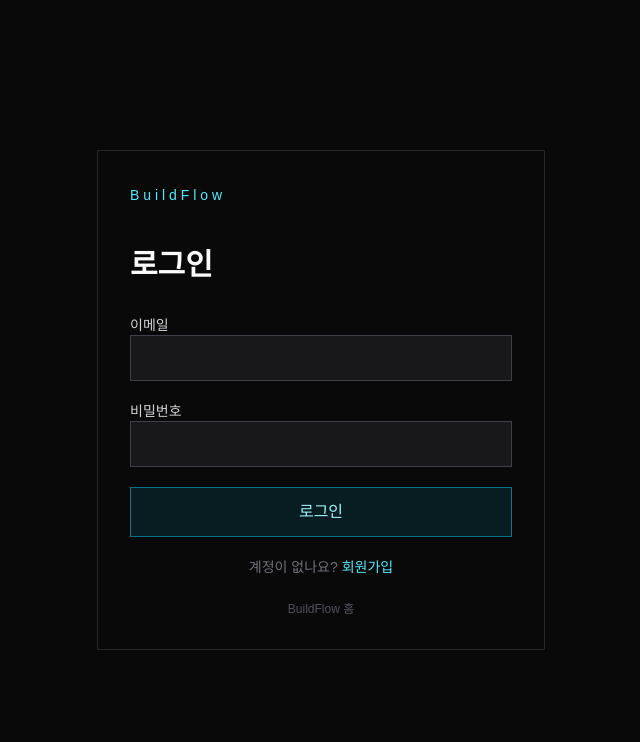
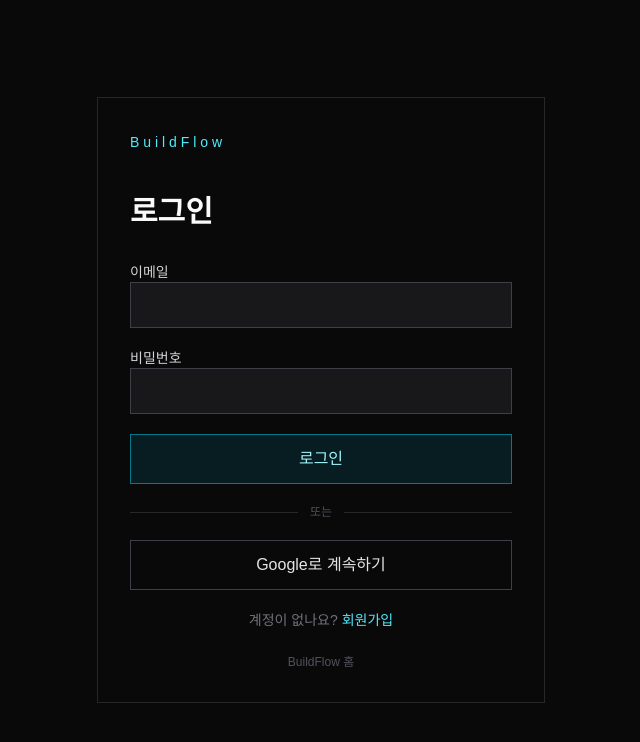
Before and after one commit to leehojae0618-ui/buildflow, a Next.js app: page /login in a window 1280 px wide. Shown: the top 742 px of the page, without its empty margins (319-959 px from the left). Built offline with nearby package versions, Linux system fonts and the light colour scheme; no server answers.

Commit message:
feat: add Google OAuth authentication

```diff
--- a/src/app/(auth)/login/page.tsx
+++ b/src/app/(auth)/login/page.tsx
@@ -3,12 +3,12 @@ import { redirect } from "next/navigation";
 import { createSupabaseServerClient } from "@/lib/supabase/server";
 import { LoginForm } from "@/features/auth/components/login-form";
 
-export default async function LoginPage({ searchParams }: { searchParams: Promise<{ next?: string; message?: string }> }) {
+export default async function LoginPage({ searchParams }: { searchParams: Promise<{ next?: string; message?: string; error?: string }> }) {
   const supabase = await createSupabaseServerClient();
   const { data: { user } } = await supabase.auth.getUser();
   if (user) redirect("/app");
   const params = await searchParams;
-  return <AuthCard title="로그인"><>{params.message === "email-confirmation" && <p className="mb-5 border border-cyan-400/30 bg-cyan-400/10 px-3 py-2 text-sm text-cyan-200">이메일을 확인한 뒤 로그인해주세요.</p>}<LoginForm next={params.next} /><Link href="/" className="mt-6 block text-center text-xs text-zinc-600 hover:text-zinc-400">BuildFlow 홈</Link></></AuthCard>;
+  return <AuthCard title="로그인"><>{params.message === "email-confirmation" && <p className="mb-5 border border-cyan-400/30 bg-cyan-400/10 px-3 py-2 text-sm text-cyan-200">이메일을 확인한 뒤 로그인해주세요.</p>}{params.error === "oauth" && <p role="alert" className="mb-5 border border-red-400/30 bg-red-400/10 px-3 py-2 text-sm text-red-200">Google 로그인 요청을 처리하지 못했습니다. 잠시 후 다시 시도해주세요.</p>}{params.error === "auth-callback" && <p role="alert" className="mb-5 border border-red-400/30 bg-red-400/10 px-3 py-2 text-sm text-red-200">인증을 완료하지 못했습니다. 다시 시도해주세요.</p>}<LoginForm next={params.next} /><Link href="/" className="mt-6 block text-center text-xs text-zinc-600 hover:text-zinc-400">BuildFlow 홈</Link></></AuthCard>;
 }
 
 function AuthCard({ title, children }: { title: string; children: React.ReactNode }) {
--- a/src/features/auth/actions.ts
+++ b/src/features/auth/actions.ts
@@ -38,3 +38,15 @@ export async function logout() {
   await supabase.auth.signOut();
   redirect("/login");
 }
+
+export async function signInWithGoogle(formData: FormData) {
+  const supabase = await createSupabaseServerClient();
+  const next = getSafeRedirect(String(formData.get("next") || "/app"));
+  const redirectTo = `${appUrl}/auth/callback?next=${encodeURIComponent(next)}`;
+  const { data, error } = await supabase.auth.signInWithOAuth({
+    provider: "google",
+    options: { redirectTo },
+  });
+  if (error || !data.url) redirect("/login?error=oauth");
+  redirect(data.url);
+}
--- a/src/features/auth/components/login-form.tsx
+++ b/src/features/auth/components/login-form.tsx
@@ -2,18 +2,22 @@
 
 import Link from "next/link";
 import { useActionState } from "react";
-import { login } from "@/features/auth/actions";
+import { login, signInWithGoogle } from "@/features/auth/actions";
 
 export function LoginForm({ next }: { next?: string }) {
   const [state, formAction, pending] = useActionState(login, {});
   return (
-    <form action={formAction} className="space-y-5">
+    <div className="space-y-5">
+      <form action={formAction} className="space-y-5">
       <input type="hidden" name="next" value={next ?? "/app"} />
       {state.error && <p role="alert" className="border border-red-400/30 bg-red-400/10 px-3 py-2 text-sm text-red-200">{state.error}</p>}
       <label className="block space-y-2 text-sm text-zinc-300">이메일<input name="email" type="email" autoComplete="email" required className="w-full border border-zinc-700 bg-zinc-900 px-3 py-3 text-zinc-100 outline-none focus:border-cyan-400" />{state.fieldErrors?.email && <span className="text-xs text-red-300">{state.fieldErrors.email}</span>}</label>
       <label className="block space-y-2 text-sm text-zinc-300">비밀번호<input name="password" type="password" autoComplete="current-password" required className="w-full border border-zinc-700 bg-zinc-900 px-3 py-3 text-zinc-100 outline-none focus:border-cyan-400" />{state.fieldErrors?.password && <span className="text-xs text-red-300">{state.fieldErrors.password}</span>}</label>
       <button disabled={pending} className="w-full border border-cyan-400/50 bg-cyan-400/10 px-4 py-3 text-sm font-medium text-cyan-200 disabled:cursor-wait disabled:opacity-50">{pending ? "로그인 중..." : "로그인"}</button>
+      </form>
+      <div className="flex items-center gap-3 text-xs text-zinc-600"><span className="h-px flex-1 bg-zinc-800" />또는<span className="h-px flex-1 bg-zinc-800" /></div>
+      <form action={signInWithGoogle}><input type="hidden" name="next" value={next ?? "/app"} /><button type="submit" className="w-full border border-zinc-700 px-4 py-3 text-sm font-medium text-zinc-200 hover:border-cyan-400/50 hover:text-cyan-200">Google로 계속하기</button></form>
       <p className="text-center text-sm text-zinc-500">계정이 없나요? <Link href="/signup" className="text-cyan-300 hover:text-cyan-200">회원가입</Link></p>
-    </form>
+    </div>
   );
 }
--- a/src/features/auth/components/signup-form.tsx
+++ b/src/features/auth/components/signup-form.tsx
@@ -2,19 +2,23 @@
 
 import Link from "next/link";
 import { useActionState } from "react";
-import { signup } from "@/features/auth/actions";
+import { signup, signInWithGoogle } from "@/features/auth/actions";
 
 export function SignupForm() {
   const [state, formAction, pending] = useActionState(signup, {});
   return (
-    <form action={formAction} className="space-y-5">
+    <div className="space-y-5">
+      <form action={formAction} className="space-y-5">
       {state.error && <p role="alert" className="border border-red-400/30 bg-red-400/10 px-3 py-2 text-sm text-red-200">{state.error}</p>}
       <label className="block space-y-2 text-sm text-zinc-300">이메일<input name="email" type="email" autoComplete="email" required className="w-full border border-zinc-700 bg-zinc-900 px-3 py-3 text-zinc-100 outline-none focus:border-cyan-400" />{state.fieldErrors?.email && <span className="text-xs text-red-300">{state.fieldErrors.email}</span>}</label>
       <label className="block space-y-2 text-sm text-zinc-300">비밀번호<input name="password" type="password" autoComplete="new-password" required className="w-full border border-zinc-700 bg-zinc-900 px-3 py-3 text-zinc-100 outline-none focus:border-cyan-400" />{state.fieldErrors?.password && <span className="text-xs text-red-300">{state.fieldErrors.password}</span>}</label>
       <label className="block space-y-2 text-sm text-zinc-300">비밀번호 확인<input name="passwordConfirm" type="password" autoComplete="new-password" required className="w-full border border-zinc-700 bg-zinc-900 px-3 py-3 text-zinc-100 outline-none focus:border-cyan-400" />{state.fieldErrors?.passwordConfirm && <span className="text-xs text-red-300">{state.fieldErrors.passwordConfirm}</span>}</label>
       <label className="flex items-start gap-2 text-sm text-zinc-400"><input name="termsAccepted" type="checkbox" className="mt-1 accent-cyan-400" />약관에 동의합니다.{state.fieldErrors?.termsAccepted && <span className="text-xs text-red-300">{state.fieldErrors.termsAccepted}</span>}</label>
       <button disabled={pending} className="w-full border border-cyan-400/50 bg-cyan-400/10 px-4 py-3 text-sm font-medium text-cyan-200 disabled:cursor-wait disabled:opacity-50">{pending ? "가입 중..." : "회원가입"}</button>
+      </form>
+      <div className="flex items-center gap-3 text-xs text-zinc-600"><span className="h-px flex-1 bg-zinc-800" />또는<span className="h-px flex-1 bg-zinc-800" /></div>
+      <form action={signInWithGoogle}><input type="hidden" name="next" value="/app" /><button type="submit" className="w-full border border-zinc-700 px-4 py-3 text-sm font-medium text-zinc-200 hover:border-cyan-400/50 hover:text-cyan-200">Google로 계속하기</button></form>
       <p className="text-center text-sm text-zinc-500">이미 계정이 있나요? <Link href="/login" className="text-cyan-300 hover:text-cyan-200">로그인</Link></p>
-    </form>
+    </div>
   );
 }
```
Also changed, not shown: 2 other files (tests, documents, lock files or other folders).
